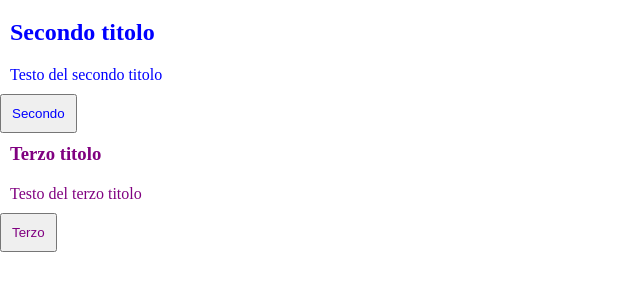
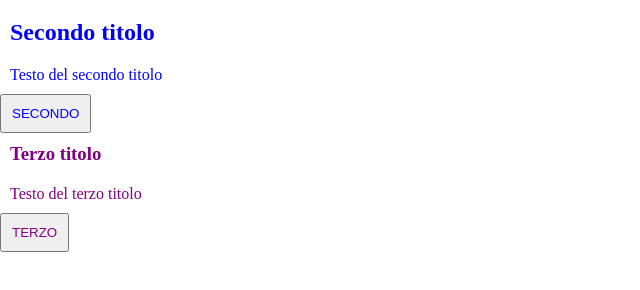
Before and after one commit to nicoalivernini/html-sass-first, a website: page index.html in a window 1280 px wide. Shown: the part 48-338 px from the top of the page, without its empty margins (0-640 px from the left). Drawn offline with Linux system fonts and the light colour scheme.

Commit message:
Esercizio completato

```diff
--- a/src/master.scss
+++ b/src/master.scss
@@ -11,6 +11,8 @@ $second: blue;
 $third: purple;
 
 $padding: 10px;
+
+$maiuscolo: uppercase;
 
 h1 {
   color: $first;
@@ -26,3 +28,7 @@ h3, .subtitle-3, .button-3 {
   color: $third;
   padding: $padding;
 }
+
+.button-2, .button-3 {
+  text-transform: $maiuscolo;
+}
```
Also changed, not shown: assets/css/master.css.
